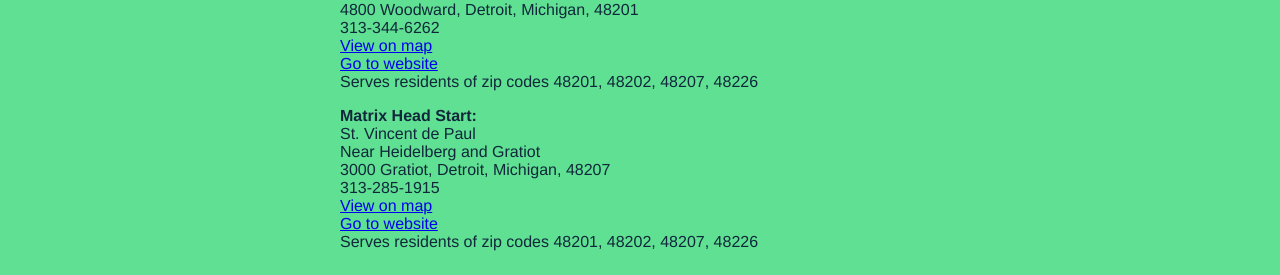
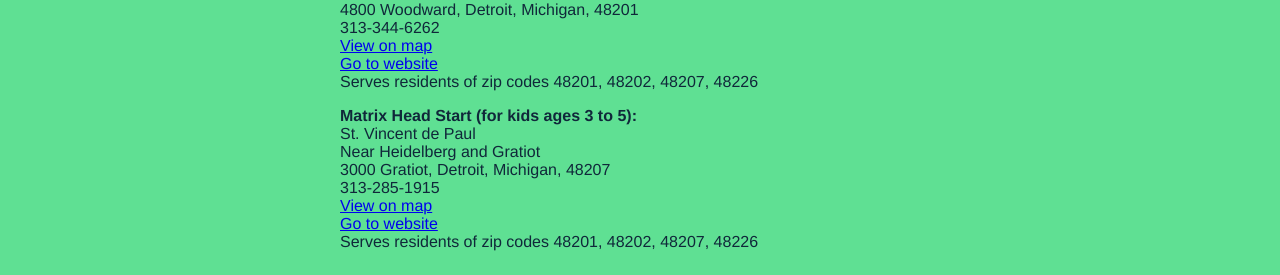
Before and after one commit to workdept/detroit-head-start, a Jekyll site: the page built from zip.html, in a window 1280 px wide. Shown: the part 739-1014 px from the top of the page. Built offline with Jekyll 4.4.1, drawn with Linux system fonts in a browser that asks for light colours; nearby versions of some CDN libraries.

Commit message:
Update zip.html

```diff
--- a/zip.html
+++ b/zip.html
@@ -56,7 +56,7 @@ Near Warren and Woodward</br>
 <a href="http://www.matrixhumanservices.org/programs/matrix-head-start/" target="_blank">Go to website</a></br>
 Serves residents of zip codes 48201, 48202, 48207, 48226</p>
 
-<p><strong>Matrix Head Start: </strong></br>
+<p><strong>Matrix Head Start (for kids ages 3 to 5):</strong></br>
 St. Vincent de Paul</br>
 Near Heidelberg and Gratiot</br>
 3000 Gratiot, Detroit, Michigan, 48207</br>
```
